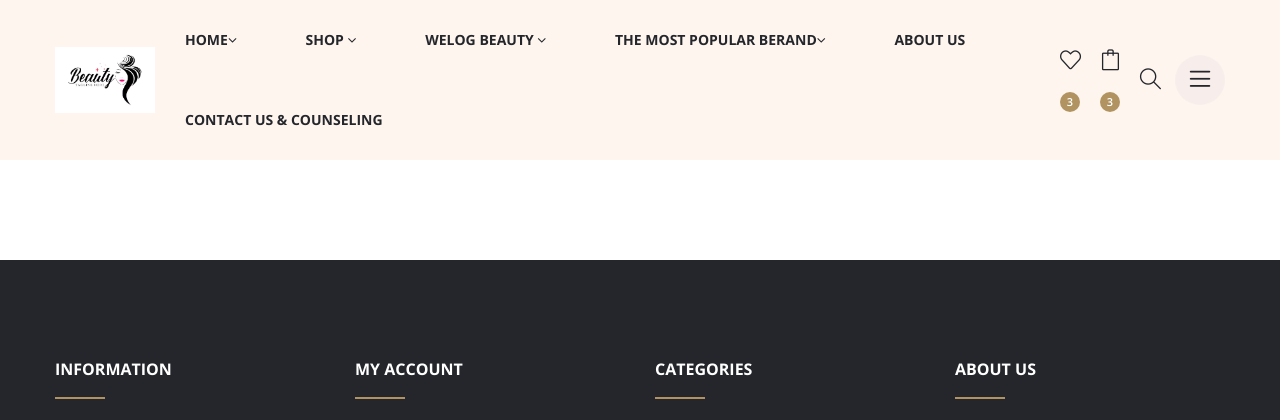
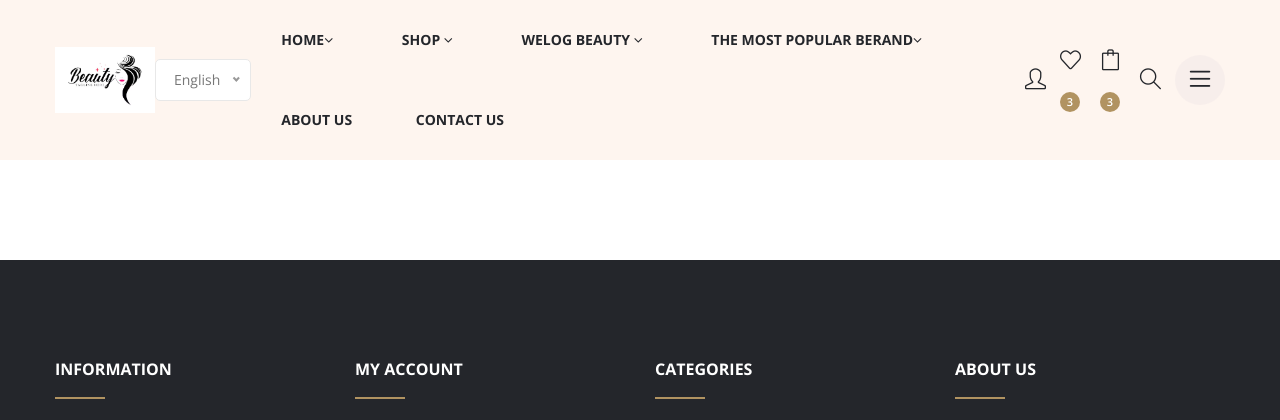
Before and after one commit to FATEMEHAG79/Django-Shop-Project, a Django app: template templates/base.html in a window 1280 px wide. Shown: the top 420 px of the page. Run offline with Django 3.2, Linux system fonts and the light colour scheme; the template is opened without the code that fills it, so the values that code supplies are empty; some libraries are stand-ins or nearby versions; some web fonts are replaced.

Commit message:
✨Develop 02 |  Adjusting layout and adding a new title to base.html & edit header.

```diff
--- a/templates/base.html
+++ b/templates/base.html
@@ -5,7 +5,7 @@
 <head>
     <meta charset="UTF-8">
     <meta name="viewport" content="width=device-width, initial-scale=1.0" />
-    <title>{% block head_title %}{% endblock %}</title>
+    <title>Beauty</title>
     <link rel="shortcut icon" href="{%static 'images/favicon.ico'%}" type="image/jpg">
     {% block extra_head %}
     {% endblock %}
@@ -15,10 +15,9 @@
 </head>
 <body>
     {% include "header.html" %}
+    {% block content %}
+    {% endblock %}
     {% include "footer.html" %}
-    {% block body %}
-    {% endblock %}
-
     <script src="{%static 'js/vendor/vendor.min.js'%}"></script>
     <script src="{%static 'js/plugins/plugins.min.js'%}"></script>
     <script src="{%static 'js/main.js'%}"></script>
--- a/templates/header.html
+++ b/templates/header.html
@@ -11,6 +11,10 @@
                                     <a href=""><img src="{%static 'images/favicon.ico'%}" alt=""></a>
                                 </div>
                             </div>
+                            <select name="language">
+                                <option value="en-US">English</option>
+                                <option value="es-ES">Persion</option>
+                            </select>
                             <!-- End Header Logo -->
                             <!-- Start Header Main Menu -->
                             <div class="main-menu menu-color--black menu-hover-color--golden">
@@ -101,7 +105,11 @@
                                             <a href="">About Us</a>
                                         </li>
                                         <li>
-                                            <a href="">Contact Us & Counseling</a>
+                                            <a href="">Contact Us </a>
+                                            <ul class="sub-menu">
+                                                <li><a href="">Counseling</a></li>
+                                                <li><a href="">Contact Us</a></li>
+                                            </ul>
                                         </li>
                                     </ul>
                                 </nav>
@@ -109,6 +117,11 @@
                             <!-- End Header Main Menu Start -->
                             <!-- Start Header Action Link -->
                             <ul class="header-action-link action-color--black action-hover-color--golden">
+                                <li>
+                                    <a href="{% url 'login'%}" >
+                                        <i class="icon-user"></i>
+                                    </a>
+                                </li>
                                 <li>
                                     <a href="#offcanvas-wishlish" class="offcanvas-toggle">
                                         <i class="icon-heart"></i>
@@ -162,8 +175,8 @@
                     <div class="mobile-right-side">
                         <ul class="header-action-link action-color--black action-hover-color--golden">
                             <li>
-                                <a href="#search">
-                                    <i class="icon-magnifier"></i>
+                                <a href="{% url 'login'%}" >
+                                    <i class="icon-user"></i>
                                 </a>
                             </li>
                             <li>
@@ -176,6 +189,11 @@
                                 <a href="#offcanvas-add-cart" class="offcanvas-toggle">
                                     <i class="icon-bag"></i>
                                     <span class="item-count">3</span>
+                                </a>
+                            </li>
+                            <li>
+                                <a href="#search">
+                                    <i class="icon-magnifier"></i>
                                 </a>
                             </li>
                             <li>
```
